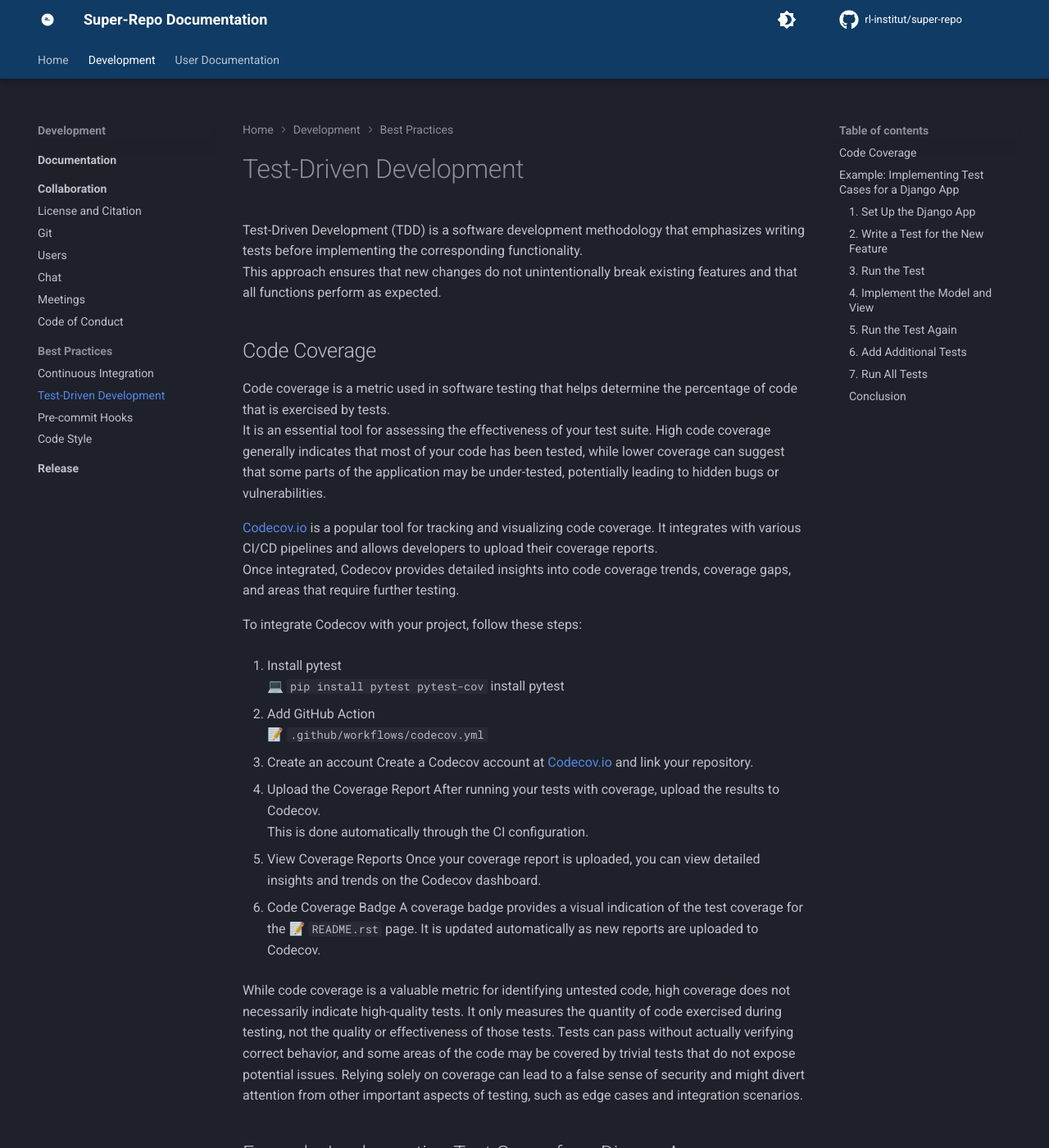
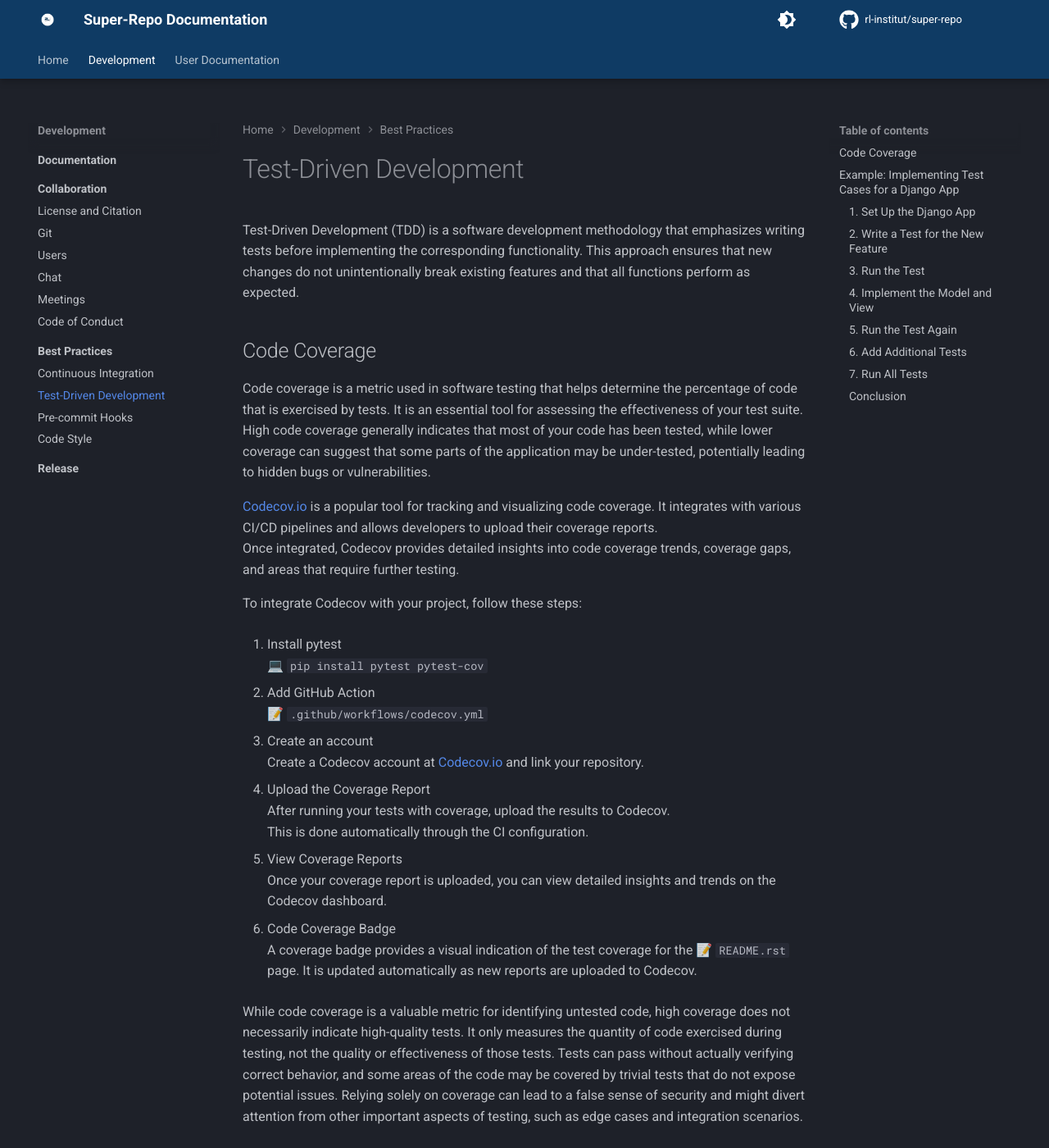
Before and after one commit to rl-institut/super-repo, an MkDocs documentation site: the page built from docs/development/best-practice/test_driven_development.md, in a window 1280 px wide and 1400 px high. Shown: the whole window at 82% size. Built offline with MkDocs 1.6.1 and Material for MkDocs 9.7.7, drawn with Linux system fonts in a browser that asks for light colours; comment, search, counter and statistics services are not loaded; the version menu is left out.

Commit message:
Update documentation #34

```diff
--- a/docs/development/best-practice/test_driven_development.md
+++ b/docs/development/best-practice/test_driven_development.md
@@ -1,14 +1,14 @@
 # Test-Driven Development
 
 Test-Driven Development (TDD) is a software development methodology that
-emphasizes writing tests before implementing the corresponding functionality. <br>
+emphasizes writing tests before implementing the corresponding functionality.
 This approach ensures that new changes do not unintentionally break existing
 features and that all functions perform as expected.
 
 ## Code Coverage
 
 Code coverage is a metric used in software testing that helps determine
-the percentage of code that is exercised by tests. <br>
+the percentage of code that is exercised by tests.
 It is an essential tool for assessing the effectiveness of your test suite.
 High code coverage generally indicates that most of your code has been tested,
 while lower coverage can suggest that some parts of the application may be
@@ -23,23 +23,23 @@
 To integrate Codecov with your project, follow these steps:
 
 1. Install pytest <br>
-    💻 `pip install pytest pytest-cov` install pytest
+    💻 `pip install pytest pytest-cov`
 
 2. Add GitHub Action <br>
    📝 `.github/workflows/codecov.yml`
 
-3. Create an account
+3. Create an account <br>
 Create a Codecov account at [Codecov.io](https://about.codecov.io/) and link your repository.
 
-4. Upload the Coverage Report
+4. Upload the Coverage Report <br>
 After running your tests with coverage, upload the results to Codecov. <br>
 This is  done automatically through the CI configuration.
 
-5. View Coverage Reports
+5. View Coverage Reports <br>
 Once your coverage report is uploaded, you can view detailed insights and trends
 on the Codecov dashboard.
 
-6. Code Coverage Badge
+6. Code Coverage Badge <br>
 A coverage badge provides a visual indication of the test coverage for the
 📝 `README.rst` page. It is updated automatically as new reports are uploaded to Codecov.
 
--- a/mkdocs.yml
+++ b/mkdocs.yml
@@ -71,13 +71,14 @@
     - Collaboration:
       - development/collaboration/index.md
       - License and Citation: development/collaboration/license_and_citation.md
-      - Git: development/git/index.md
+      - Git: development/collaboration/git.md
       - Users: development/collaboration/users.md
       - Chat: development/collaboration/chat.md
       - Meetings: development/collaboration/meeting.md
       - Code of Conduct: development/collaboration/code_of_conduct.md
     - Best Practices:
-      - Continuous Integration: development/best-practice/continuous-integration.md
+      - development/best-practice/index.md
+      - Continuous Integration: development/best-practice/continuous_integration.md
       - Test-Driven Development: development/best-practice/test_driven_development.md
       - Pre-commit Hooks: development/best-practice/pre_commit_hooks.md
       - Code Style: development/best-practice/code_style.md
```
Also changed, not shown: docs/development/best-practice/pre_commit_hooks.md (+2 -2 lines), docs/development/collaboration/users.md (+8 -2 lines).
